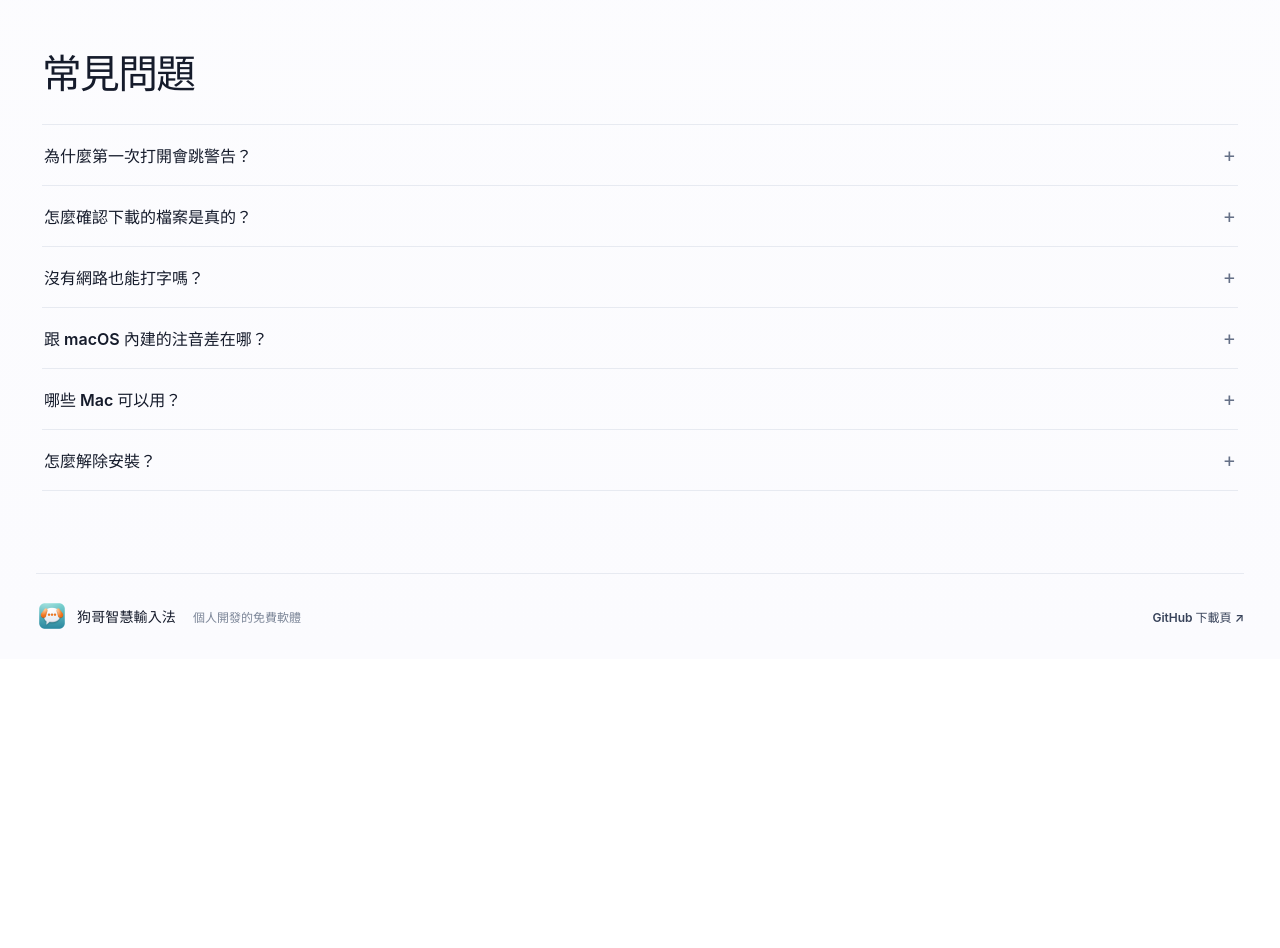
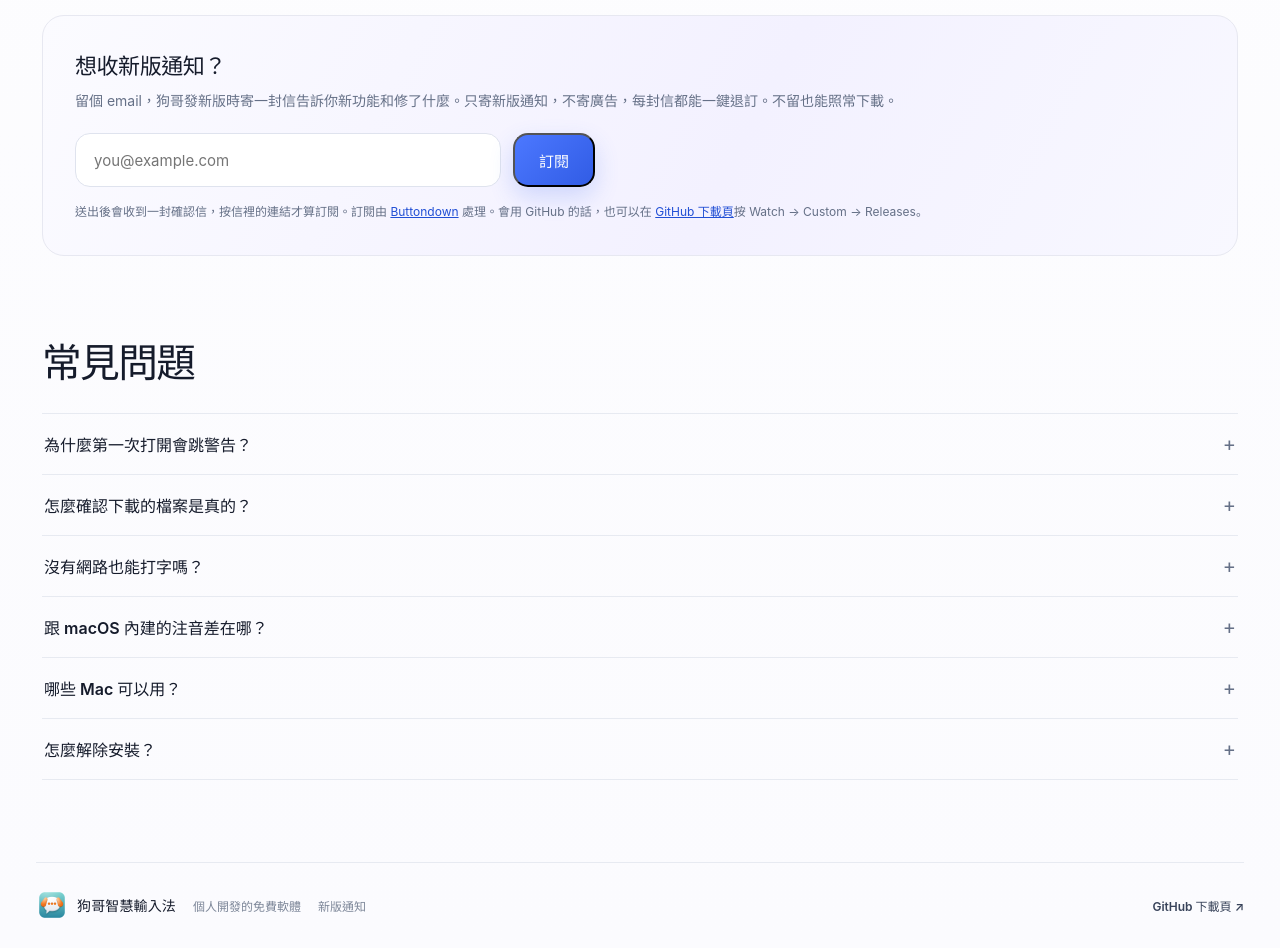
Before and after one commit to qso71/gouge-smart-input-releases, a plain HTML site: page index.html in a window 1280 px wide. Shown: the part 4040-4988 px from the top of the page. Before the commit the page ends 4699 px from the top, so only its background shows below. Drawn offline with Linux system fonts and the light colour scheme; no server answers.

Commit message:
docs: publish the website from 0d2f4b6

```diff
--- a/index.html
+++ b/index.html
@@ -207,6 +207,17 @@
         <pre class="brew" aria-label="用 Homebrew 安裝的指令">brew tap qso71/gouge https://github.com/qso71/gouge-smart-input-releases
 brew trust qso71/gouge
 brew install --cask gouge-smart-input</pre>
+
+        <div class="newsletter" id="newsletter">
+          <h3>想收新版通知？</h3>
+          <p>留個 email，狗哥發新版時寄一封信告訴你新功能和修了什麼。只寄新版通知，不寄廣告，每封信都能一鍵退訂。不留也能照常下載。</p>
+          <form class="newsletter-form" action="https://buttondown.com/api/emails/embed-subscribe/gouge" method="post" target="_blank">
+            <label class="visually-hidden" for="newsletter-email">Email</label>
+            <input id="newsletter-email" type="email" name="email" placeholder="you@example.com" autocomplete="email" required>
+            <button class="button button-primary" type="submit">訂閱</button>
+          </form>
+          <p class="newsletter-note">送出後會收到一封確認信，按信裡的連結才算訂閱。訂閱由 <a href="https://buttondown.com/gouge">Buttondown</a> 處理。會用 GitHub 的話，也可以在 <a href="https://github.com/qso71/gouge-smart-input-releases">GitHub 下載頁</a>按 Watch → Custom → Releases。</p>
+        </div>
       </section>
 
       <section id="faq" class="faq" aria-labelledby="faq-title">
@@ -243,6 +254,7 @@ brew install --cask gouge-smart-input</pre>
     <footer class="site-footer">
       <a class="brand footer-brand" href="#top"><img src="images/icon.png" alt="" width="32" height="32"><span>狗哥智慧輸入法</span></a>
       <span>個人開發的免費軟體</span>
+      <a href="#newsletter">新版通知</a>
       <a href="https://github.com/qso71/gouge-smart-input-releases">GitHub 下載頁 ↗</a>
     </footer>
     <script src="script.js"></script>
--- a/styles.css
+++ b/styles.css
@@ -146,6 +146,8 @@ h1 { font-size: clamp(44px, 5.1vw, 70px); line-height: 1.16; letter-spacing: -.0
   .button-light { grid-column: 2; justify-self: start; }
 }
 @media (max-width: 640px) {
+  .newsletter { padding: 24px; }
+  .newsletter-form { flex-direction: column; }
   .site-header, main, .site-footer { width: calc(100% - 32px); }
   .site-header { height: 72px; }
   .brand { font-size: 16px; gap: 9px; }.brand img { width: 36px; height: 36px; }
@@ -226,6 +228,15 @@ h1 { font-size: clamp(44px, 5.1vw, 70px); line-height: 1.16; letter-spacing: -.0
 .shots figcaption { color: #39445a; font-size: 13px; line-height: 1.7; margin-top: 10px; }
 .install > .install-more { margin: 48px 0 16px; }
 .brew { margin: 0; padding: 14px 16px; overflow-x: auto; border-radius: 12px; background: #fff; border: 1px solid #e5e7f0; color: #39445a; font: 12px/1.8 ui-monospace, SFMono-Regular, Menlo, monospace; }
+.newsletter { margin-top: 48px; border: 1px solid #e7e8f1; border-radius: 22px; background: linear-gradient(118deg, #fbfbff, #f3f1ff 58%, #f8f8ff); padding: 32px; }
+.newsletter h3 { font-size: 22px; letter-spacing: -.02em; margin-bottom: 8px; }
+.newsletter > p { color: var(--muted); font-size: 14px; line-height: 1.8; margin: 0; }
+.newsletter-form { display: flex; gap: 12px; max-width: 520px; margin: 20px 0 14px; }
+.newsletter-form input { flex: 1; min-width: 0; min-height: 54px; padding: 0 18px; border: 1px solid #dfe3ee; border-radius: 15px; background: #fff; color: var(--ink); font: inherit; font-size: 15px; }
+.newsletter-form input:focus { outline: 2px solid var(--blue); outline-offset: 1px; }
+.newsletter > .newsletter-note { font-size: 12px; }
+.newsletter-note a { color: var(--blue-deep); text-decoration: underline; }
+.visually-hidden { position: absolute; width: 1px; height: 1px; margin: -1px; overflow: hidden; clip: rect(0 0 0 0); white-space: nowrap; }
 
 .faq { padding: 0 6px 82px; }
 .faq > h2 { font-size: clamp(27px, 3.1vw, 40px); letter-spacing: -.04em; line-height: 1.28; margin-bottom: 24px; }
```
